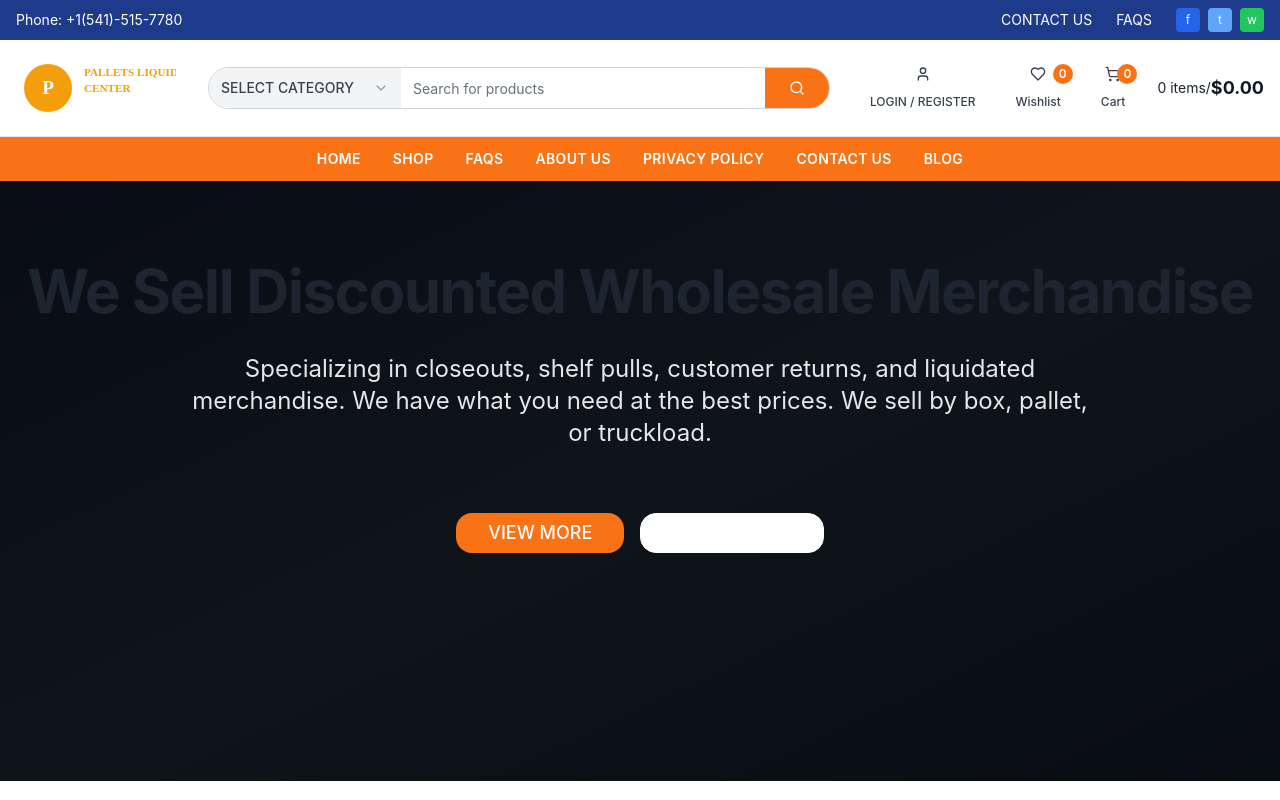
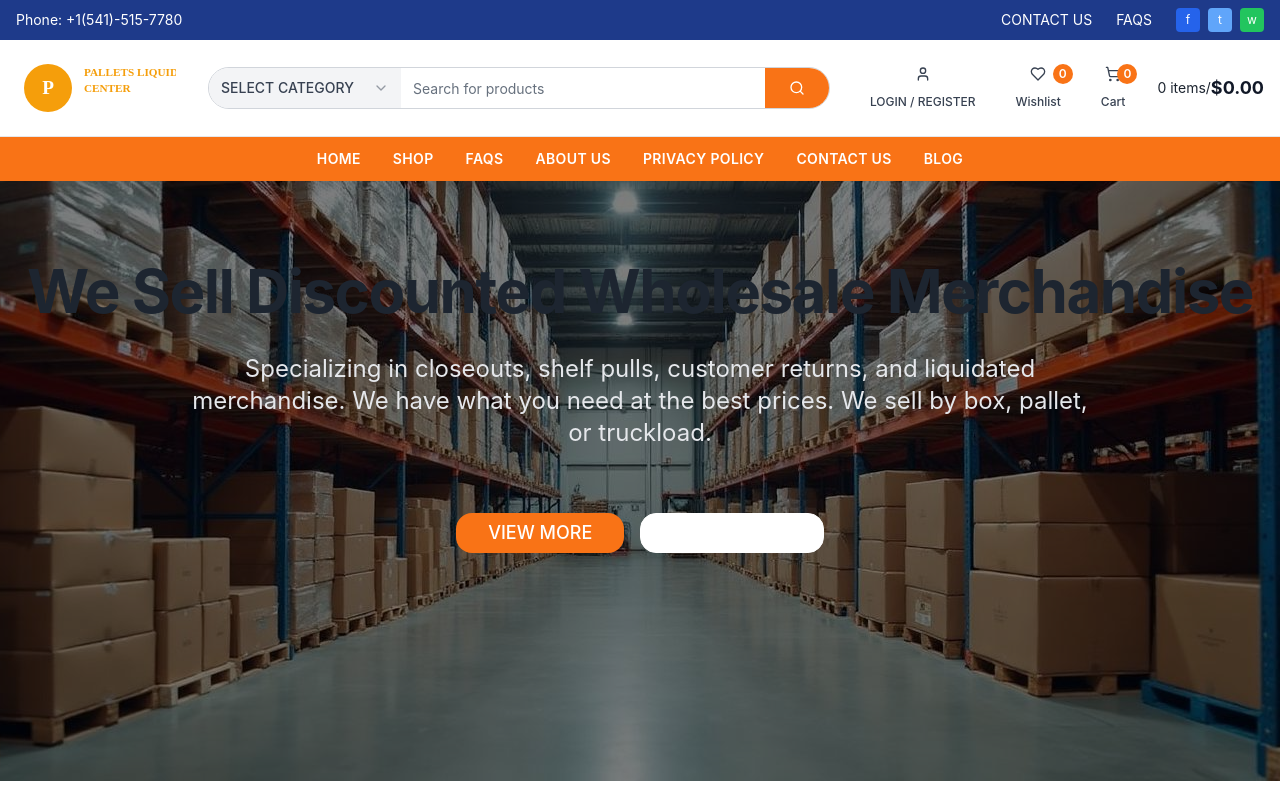
Before and after one commit to beltus78/palletking, a React (Vite) app: page / in a window 1280 px wide. Shown: the top 800 px of the page. Built offline with nearby package versions, Linux system fonts and the light colour scheme.

Commit message:
Update header images

```diff
--- a/src/components/HeroSection.tsx
+++ b/src/components/HeroSection.tsx
@@ -1,9 +1,15 @@
 import { Button } from "@/components/ui/button";
 import { Link } from "react-router-dom";
+import heroImage from "@/assets/hero-warehouse.jpg";
 
 const HeroSection = () => {
   return (
-    <section className="relative min-h-[600px] bg-gradient-to-br from-gray-900 via-gray-800 to-gray-900 text-white" role="banner">
+    <section className="relative min-h-[600px] text-white" role="banner">
+      {/* Background image */}
+      <div
+        className="absolute inset-0 bg-cover bg-center bg-no-repeat"
+        style={{ backgroundImage: `url(${heroImage})` }}
+      ></div>
       {/* Background overlay */}
       <div className="absolute inset-0 bg-black/50"></div>
 
```
